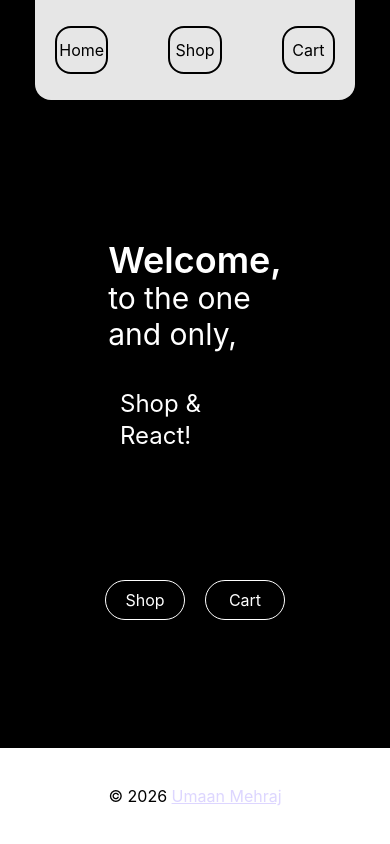
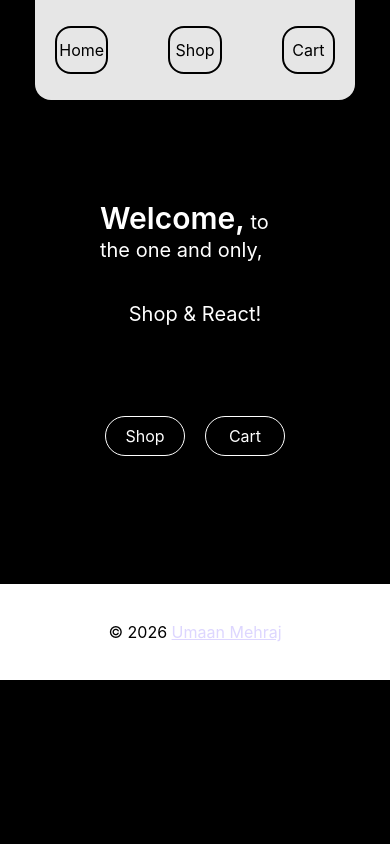
Before and after one commit to UmaanMehraj/shopping-cart, a React (Vite) app: page / in a window 390 px wide. Built offline with nearby package versions, Linux system fonts and the light colour scheme.

Commit message:
update: responsive design to cartPage

```diff
--- a/src/components/cartPage.jsx
+++ b/src/components/cartPage.jsx
@@ -4,12 +4,12 @@ import NavBar from './navbar'
 
 function CartCard(props) {
   return (
-    <div className='h-100 w-100 bg-white/20 backdrop-blur-3xl rounded-xl flex-col justify-center items-center text-black border transition duration-600 ease-in-ot hover:-translate-y-1'>
+    <div className='h-80 w-80 md:h-100 md:w-100 bg-white/20 m-4 md:m-0 lg:m-0 backdrop-blur-3xl rounded-xl flex-col justify-center items-center text-black border transition duration-600 ease-in-ot hover:-translate-y-1'>
       <div className='flex justify-center items-center'>
         <img
           src={props.src}
           alt={props.alt}
-          className='h-50 w-50 object-contain p-4'
+          className='h-30 w-30 md:h-50 md:w-50 object-contain p-4'
         />
       </div>
       <div className='flex flex-col justify-center items-center p-4 gap-2 text-white'>
@@ -18,7 +18,7 @@ function CartCard(props) {
       </div>
       <div className='flex flex-col justify-center items-center p-4 gap-2 text-white'>
         <div>
-          <button className='border h-10 w-40 flex justify-center items-center rounded-3xl transition duration-500 ease-in-out hover:bg-violet-500 hover:text-white hover:-translate-y-1 hover:scale-105'>
+          <button className='border h-10 w-30 md:w-40 flex justify-center items-center rounded-3xl transition duration-500 ease-in-out hover:bg-violet-500 hover:text-white hover:-translate-y-1 hover:scale-105'>
             Buy
           </button>
         </div>
--- a/src/components/homepage.jsx
+++ b/src/components/homepage.jsx
@@ -17,12 +17,14 @@ export default function Home() {
           threshold={0.6}
           delay={0}
         >
-          <div className='p-20 flex flex-col gap-4 justify-center items-center'>
-            <div className='p-5 text-3xl'>
-              <span className='text-4xl font-semibold'>Welcome,</span> to the
-              one and only,
+          <div className='p-10 md:p-20 flex flex-col gap-4 justify-center items-center'>
+            <div className='p-5 text-xl md:text-3xl'>
+              <span className='text-3xl md:text-4xl font-semibold'>
+                Welcome,
+              </span>{' '}
+              to the one and only,
             </div>
-            <div className='pb-10 text-2xl'>Shop & React!</div>
+            <div className='pb-10 text-xl md:text-2xl'>Shop & React!</div>
           </div>
           <div className='flex justify-center items-center gap-5 p-2'>
             <div className='border h-10 w-20 flex justify-center items-center rounded-3xl transition duration-500 ease-in-out hover:bg-violet-500 hover:text-white  hover:-translate-y-1 hover:scale-105 '>
```
